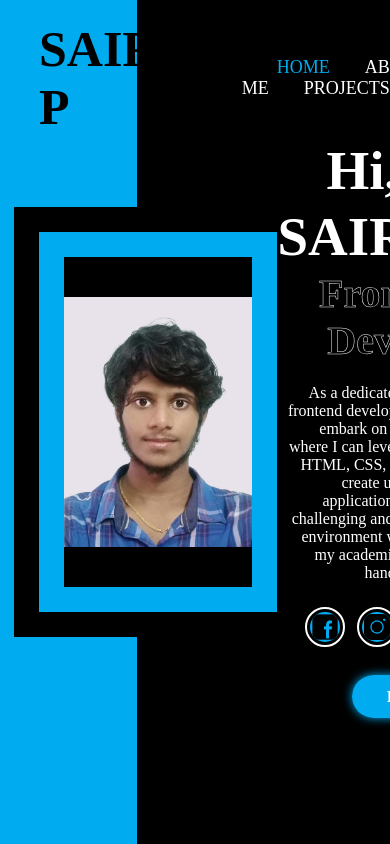
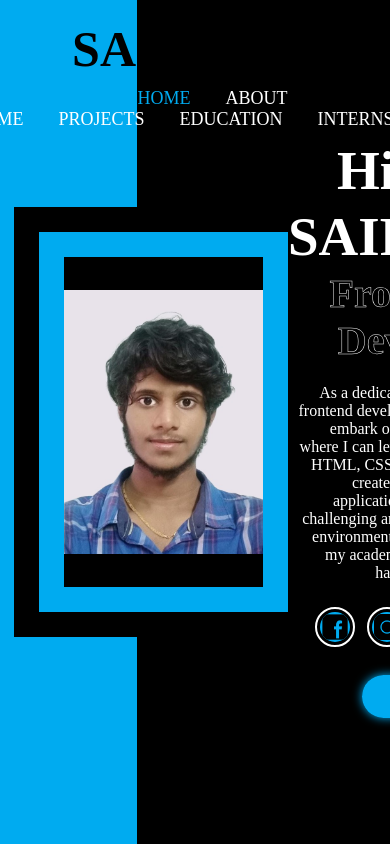
Before and after one commit to SAIRAM299/portfolio, a React (Vite) app: page / in a window 390 px wide. Shown: the top 844 px of the page. Built offline with nearby package versions, Linux system fonts and the light colour scheme.

Commit message:
media query tried

```diff
--- a/src/profile/Welcome.css
+++ b/src/profile/Welcome.css
@@ -6,7 +6,17 @@
 @media (max-width: 768px) {
     .head {
         padding: 10px;
+        flex-direction: column;
+        align-items: center;
+        text-align: center;
     }
+.navi{
+    margin-top: 10px;
+}
+
+.navi a{
+    margin: 0%;
+}
 
     .home {
         padding: 0 5%;
@@ -22,7 +32,7 @@
     }
 
     .welcome h1 {
-        font-size: 40px;
+        font-size: 3em;
     }
 
     .welcome h3 {
@@ -50,7 +60,7 @@
     position: fixed;
     top: 0%;
     left: 0%;
-    width: 100%;
+    width:100%;
     padding: 20px 10% ;
     display: flex;
     background-color:transparent;
@@ -179,6 +189,8 @@ z-index:100;
  }
 
  .dubby img{
+
     position: relative;
-    max-height:250px;
+    max-height:100%;
+    height: 80%;
  }
--- a/src/profile/Welcome.jsx
+++ b/src/profile/Welcome.jsx
@@ -42,5 +42,3 @@ export default function Welcome(){
         </div>
     );
 }
-
-;
```
